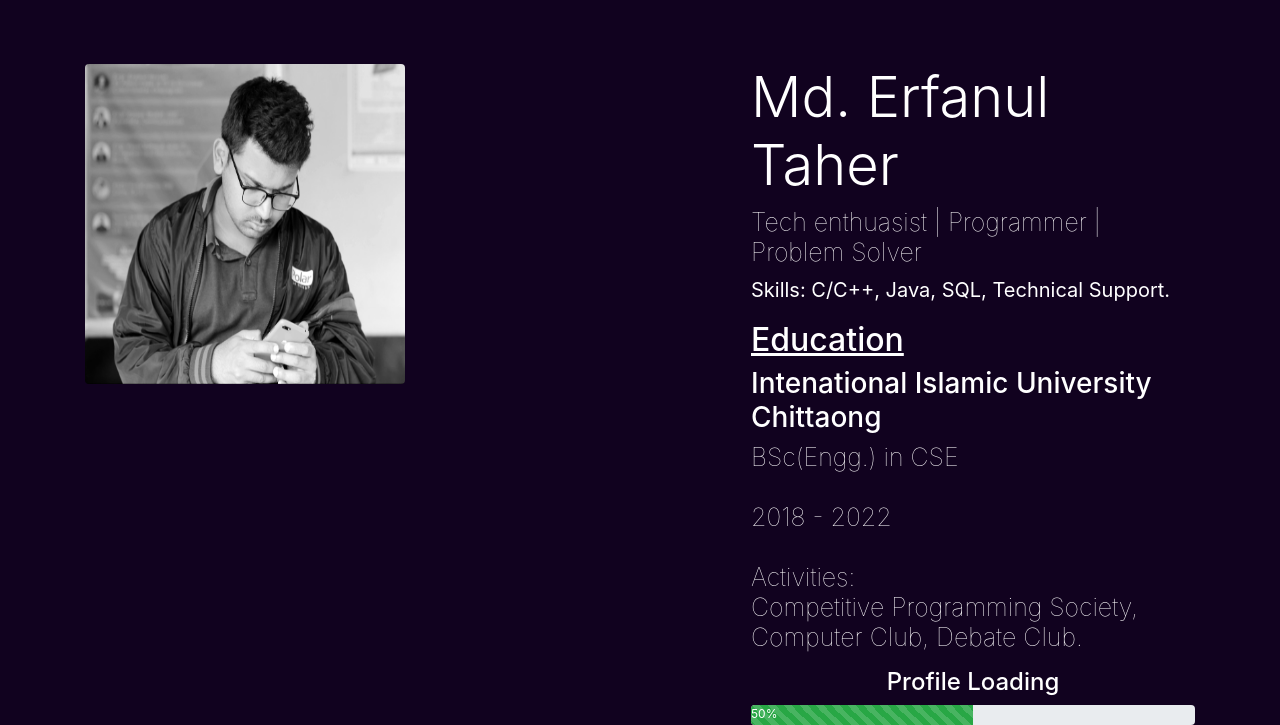
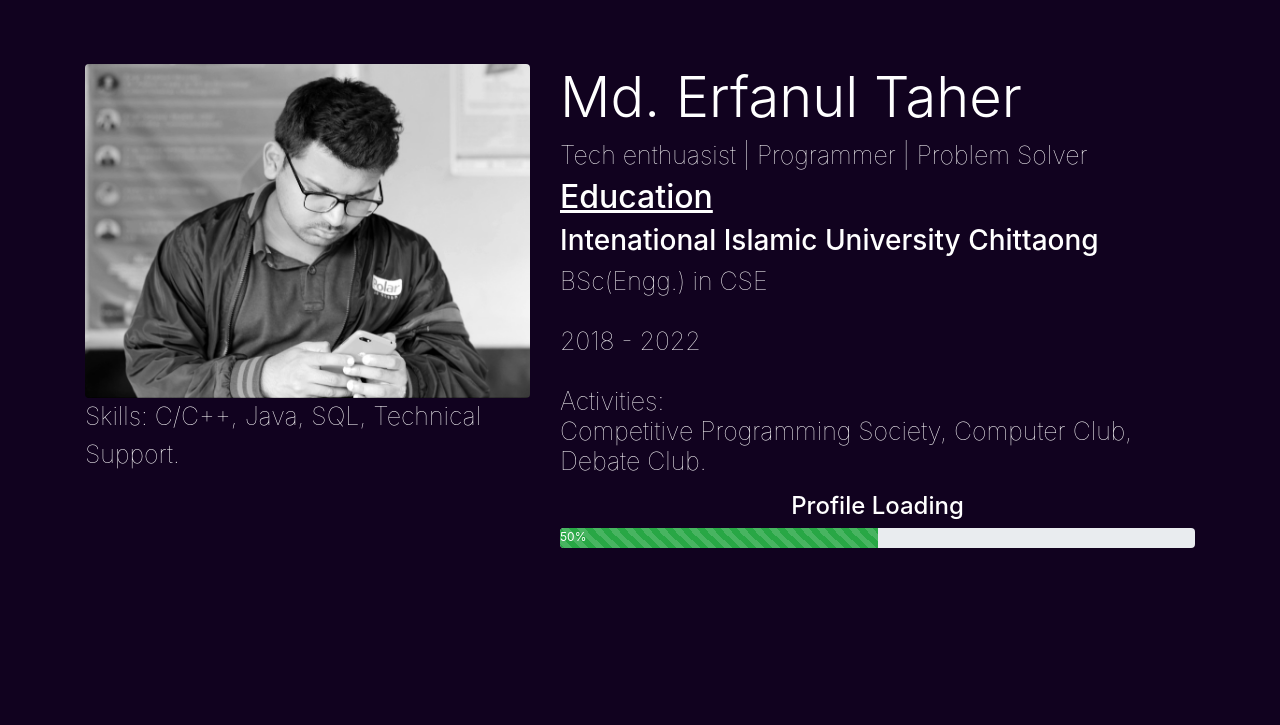
Before and after one commit to Marshmalow212/Mztech_workshop_JS, a plain HTML site: page index.html in a window 1280 px wide. Shown: the part 836-1561 px from the top of the page. After the commit the page ends 1408 px from the top, so only its background shows below. Drawn offline with nearby package versions, Linux system fonts and the light colour scheme.

Commit message:
bug fixed

```diff
--- a/index.html
+++ b/index.html
@@ -23,7 +23,7 @@
       <!-- Navbar -->
     <header>
       <nav class="navbar navbar-expand-lg navbar-dark fixed-top bg-dark">
-          <a class="navbar-brand" href="#home">Portfolio</a>
+          <a class="navbar-brand" href="#">Portfolio</a>
           <button class="navbar-toggler" type="button" data-toggle="collapse" data-target="#navbarSupportedContent" aria-controls="navbarSupportedContent" aria-expanded="false" aria-label="Toggle navigation">
               <span class="navbar-toggler-icon"></span>
             </button>
@@ -67,8 +67,8 @@
     <div id="carousel" class="carousel slide" data-ride="carousel">
       <!--slider-->
       <ol class="carousel-indicators">
-        <li data-target="#carouselExampleIndicators" data-slide-to="0" class="active"></li>
-         <li data-target="#carouselExampleIndicators" data-slide-to="1"></li>
+        <li data-target="#carousel" data-slide-to="0" class="active"></li>
+         <li data-target="#carousel" data-slide-to="1"></li>
         <!-- <li data-target="#carouselExampleIndicators" data-slide-to="2"></li> -->
       </ol>
       <!--body-->
@@ -130,17 +130,22 @@
     <!--/Carousel -->
 
     <section id="profile">
-      <div class="container">
-        <img src="images/erfan.jpg" alt="Erfan" class="rounded float-left img_profile">
-        <div class="profile_header">
-          <h1 class="display-4">Md. Erfanul Taher</h1>
-        <h2 class="short_sum">Tech enthuasist | Programmer | Problem Solver</h2>
-
-        <div class="profile_down">
+      <div class="container mb-4">
+          <div class="row" >
+            <div class="col-md-5">
+              <img src="images/erfan.jpg" alt="Erfan" class="rounded float-left img-fluid">
+              <div class="short_sum">
                 <p>
                   Skills: C/C++, Java, SQL, Technical Support.
                 </p>
               </div>
+
+            </div>
+            <div class="col-md-7">
+              <div class="">
+                <h1 class="display-4">Md. Erfanul Taher</h1>
+              <h2 class="short_sum">Tech enthuasist | Programmer | Problem Solver</h2>
+
 
               <div>
                 <h2><u>Education</u></h2>
@@ -156,13 +161,10 @@
                 <div class="progress" style="height: 20px;">
                 <div class="progress-bar-striped bg-success " role="progressbar" style="width: 50%;" aria-valuenow="50%" aria-valuemin="0" aria-valuemax="100">50%</div>
               </div>
+
+            </div>
           </div>
 
-
-
-        </div>
-
-      </div>
     </section>
 
     <!--Profile-->
@@ -171,7 +173,8 @@
     <!-- Projects -->
 
     <section id="projects">
-      <div>
+      <div class="container">
+
 
       </div>
     </section>
--- a/style.css
+++ b/style.css
@@ -47,23 +47,25 @@ body{
     position: absolute;
 }
 
-.img_profile{
+/* /* .img_profile{
    max-width:20rem ;
    height: 20rem;
    display: block;
-   position: relative;
+   position: relative; */
 }
 .profile_down{
-    position: relative;
-    display: inline;
+
     font-size: 20px;
 }
-.profile_header{
+/* .profile_header{
     margin-left: 60%;
     position: relative;
-}
+}   */
 
 .short_sum{
     font-weight: lighter;
     font-size: 25px;
 }
+/* .img-fluid{
+    max-width:50% ;
+} */
```
Also changed, not shown: images/project_1.jpeg (added). Lines whose indentation alone changed are shown as unchanged.
